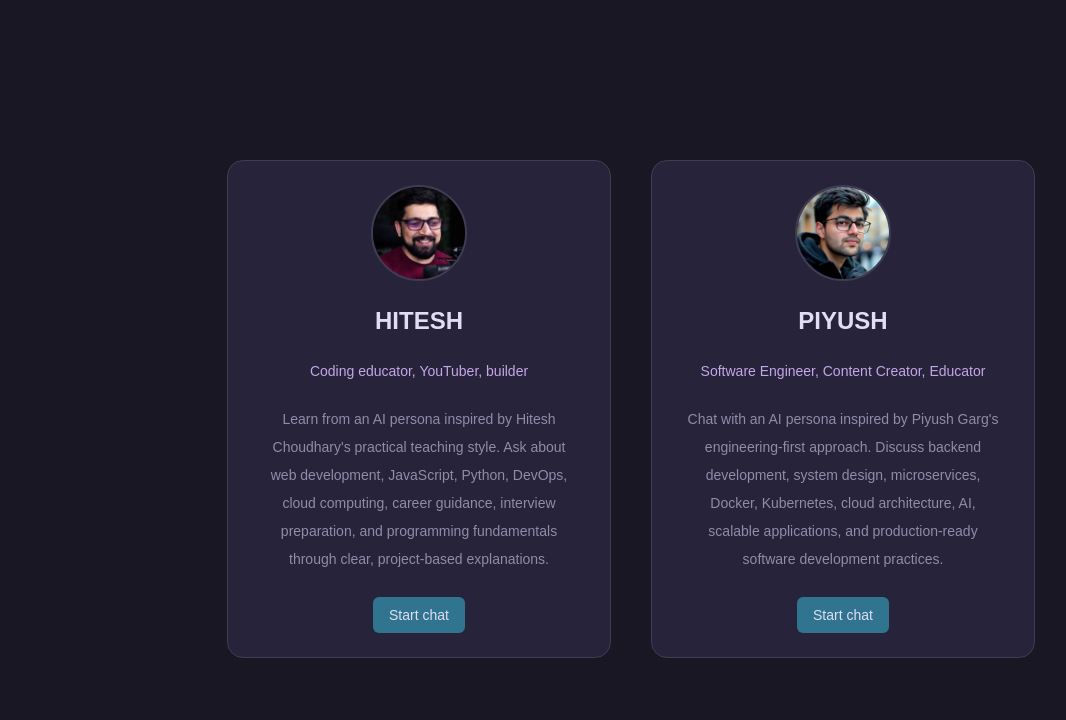
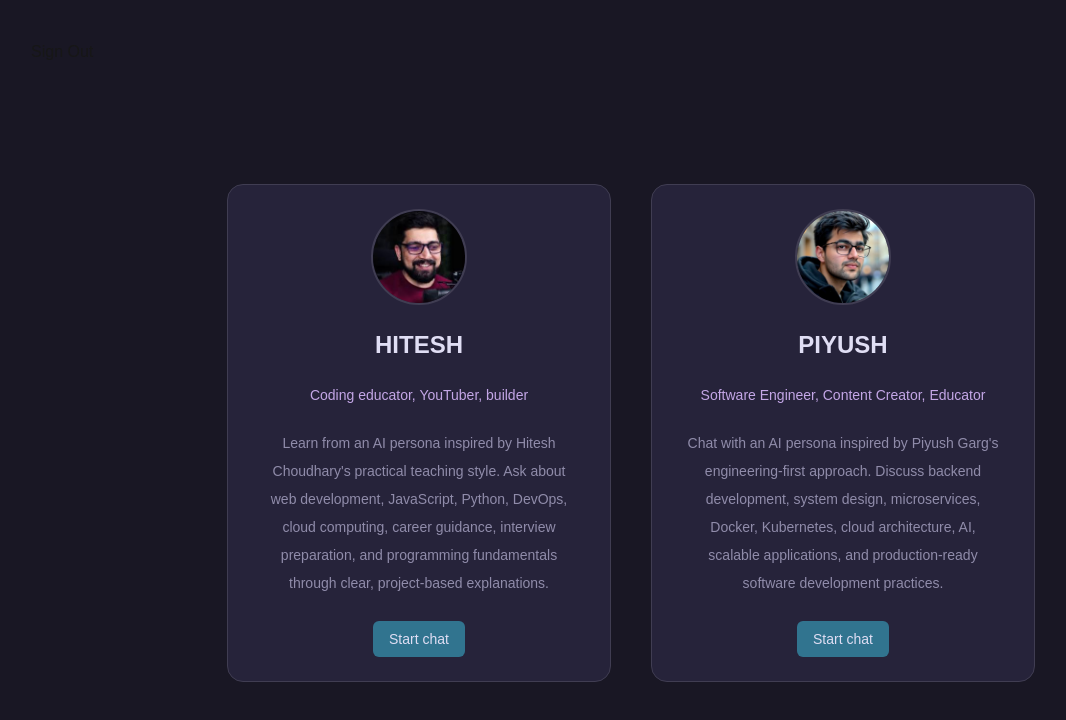
Before and after one commit to shailjayadav30/Persona_ai, a Next.js app: page / in a window 1280 px wide. Shown: the top 720 px of the page, without its empty margins (9-1075 px from the left). Built offline with nearby package versions, Linux system fonts and the light colour scheme; no server answers.

Commit message:
Refactor chat components and update imports for improved structure

```diff
--- a/app/layout.tsx
+++ b/app/layout.tsx
@@ -1,8 +1,8 @@
-"use client"
+"use client";
 // import type { Metadata } from "next";
 import { Geist, Geist_Mono } from "next/font/google";
 import "./globals.css";
-import Provider from "./components/Provider";
+import Provider from "../components/Provider";
 
 const geistSans = Geist({
   variable: "--font-geist-sans",
--- a/app/page.tsx
+++ b/app/page.tsx
@@ -4,15 +4,12 @@ const URL = process.env.NEXT_PUBLIC_BACKEND_URL;
 import axios from "axios";
 import { useRouter, useSearchParams } from "next/navigation";
 import { useState } from "react";
-import SelectPersona from "./components/SelectPersona";
+import SelectPersona from "../components/SelectPersona";
 
 export default function Home() {
-  const [reply, setReply] = useState("");
-  const [ques, setQues] = useState("");
-
   return (
     <div className=" p-10">
-      <SelectPersona/>
+      <SelectPersona />
     </div>
   );
 }
--- a/app/components/SelectPersona.tsx
+++ b/components/SelectPersona.tsx
@@ -1,7 +1,10 @@
+    "use client";
+
+import { signOut } from "next-auth/react";
 import { useRouter } from "next/navigation";
 import PersonaCard from "./PersonaCard";
-import hitesh from "../../public/hitesh.png";
-import piyush from "../../public/piyush.png";
+import hitesh from "../public/hitesh.png";
+import piyush from "../public/piyush.png";
 import { useState } from "react";
 export default function SelectPersona() {
   const [selectedPersona, setSelectedPersona] = useState(false);
@@ -13,6 +16,12 @@ export default function SelectPersona() {
   }
   return (
     <div>
+
+    <button onClick={() => signOut({ callbackUrl: "/login" })}>
+      Sign Out
+    </button>
+
+
       {!selectedPersona && (
         <div className="flex gap-10 justify-center items-center top-30 relative">
           <PersonaCard
```
Also changed, not shown: app/chat/page.tsx (+7 -7 lines), components/Chat.tsx (renamed from app/components/Chat.tsx), components/PersonaCard.tsx (renamed from app/components/PersonaCard.tsx), components/Provider.tsx (renamed from app/components/Provider.tsx).
